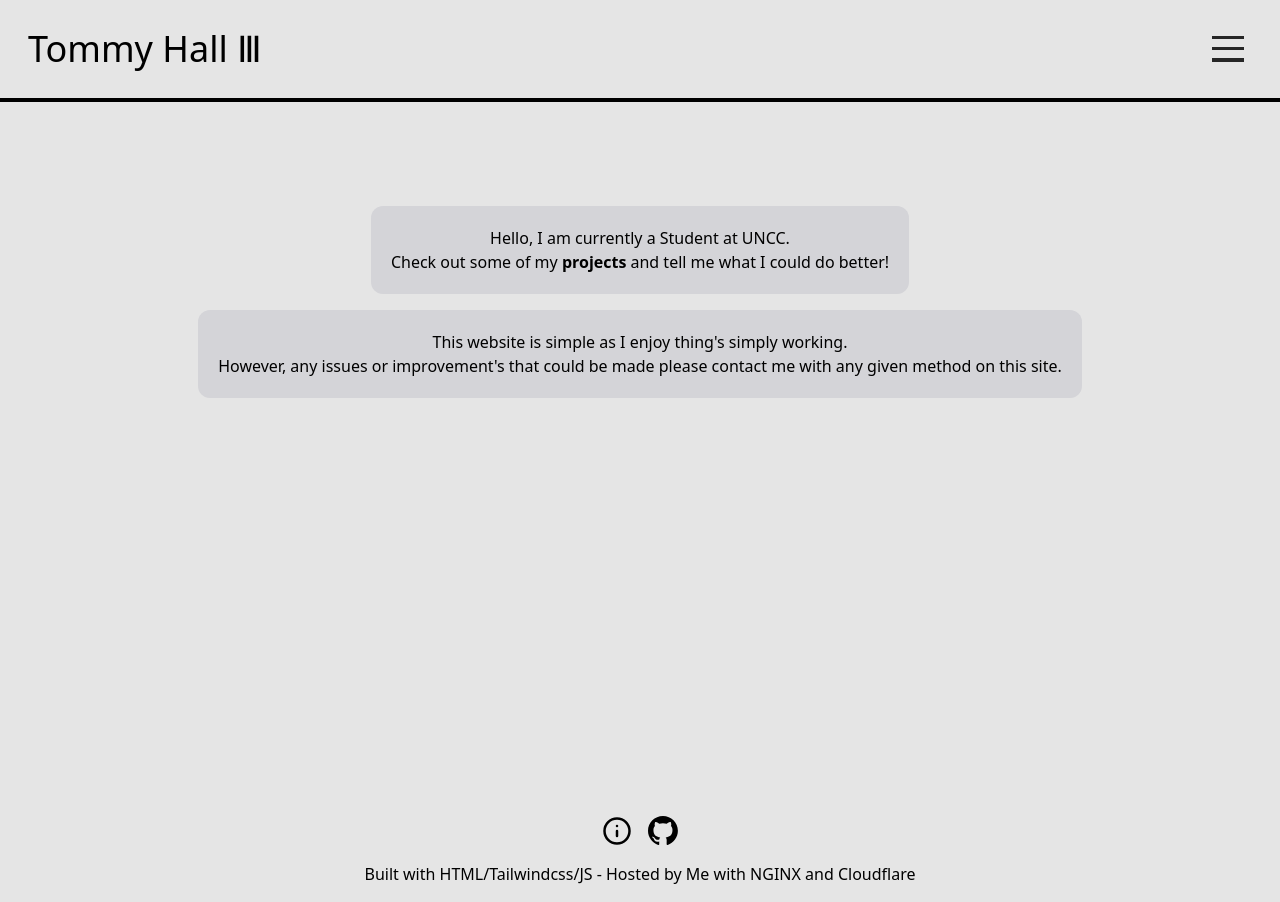
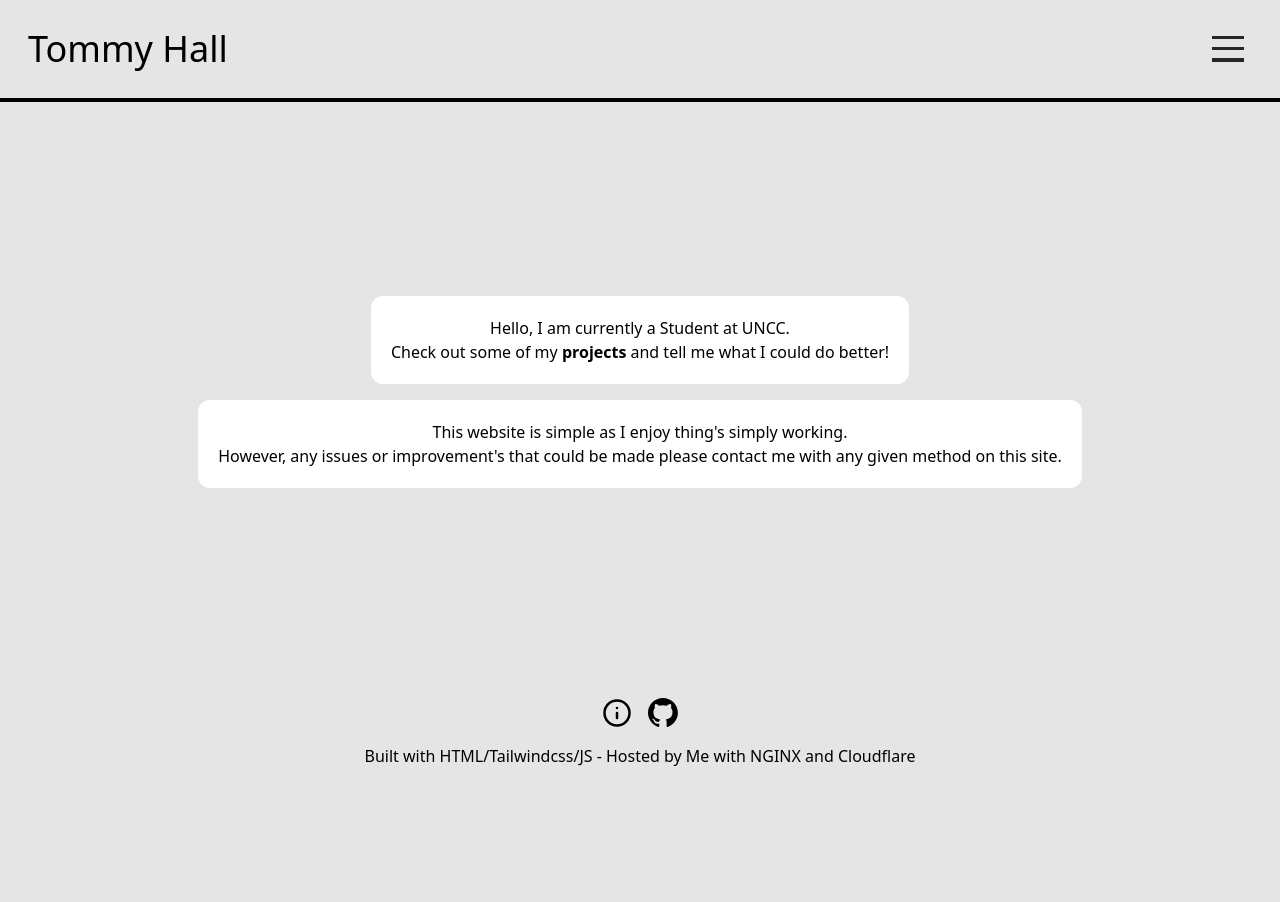
Before and after one commit to TeejMcSteez/pw, a website: page src/index.html in a window 1280 px wide. After the commit the page ends 800 px from the top, so only its background shows below. Drawn offline with nearby package versions, Linux system fonts and the light colour scheme; files that its build step writes are made by us from their sources.

Commit message:
Update index.html

```diff
--- a/src/index.html
+++ b/src/index.html
@@ -7,32 +7,34 @@
     <link rel="stylesheet" href="output.css">
     <title>Tommy Hall's Website</title>
   </head>
-  <body class="baseline dark:bg-zinc-900 bg-neutral-200">
-
+  <body class="baseline flex min-h-screen flex-col bg-neutral-200 dark:bg-zinc-900">
     <header class="flex flex-row justify-between m-5 p-2">
-      <h1 class="flex items-center md:text-4xl text-2xl bold dark:invert">
-        Tommy Hall &#8546
+      <h1 id="name" class="flex items-center md:text-4xl text-2xl bold dark:invert" onmouseover="hoverRevealName()">
+        Tommy Hall
       </h1>
       <nav class="flex flex-row items-center justify-center">
         <div class="dropdown" href="javascript:void(0);" onclick="toggleMenu()">
-
           <div class="">
-            <span id="bar1" class="block m-2 h-[.2rem] w-[2rem] bg-neutral-800 dark:bg-neutral-200"></span>
-            <span id="bar2" class="block m-2 h-[.2rem] w-[2rem] bg-neutral-800 dark:bg-neutral-200"></span>
-            <span id="bar3" class="block m-2 h-[.2rem] w-[2rem] bg-neutral-800 dark:bg-neutral-200"></span>
+            <span
+              id="bar1"
+              class="block m-2 h-[.2rem] w-[2rem] bg-neutral-800 dark:bg-neutral-200"
+            ></span>
+            <span
+              id="bar2"
+              class="block m-2 h-[.2rem] w-[2rem] bg-neutral-800 dark:bg-neutral-200"
+            ></span>
+            <span
+              id="bar3"
+              class="block m-2 h-[.2rem] w-[2rem] bg-neutral-800 dark:bg-neutral-200"
+            ></span>
           </div>
 
-          <div id="dropdownContent" class="dropdownContent dark:bg-neutral-200 bg-neutral-800 dark:bg-neutral-200 rounded-xl p-2">
-            <a
-              class="navbtn"
-              href="contact.html"
-              >Contact</a
-            >
-            <a
-              class="navbtn"
-              href="projects.html"
-              >Projects</a
-            >
+          <div
+            id="dropdownContent"
+            class="dropdownContent dark:bg-neutral-200 bg-neutral-800 dark:bg-neutral-200 rounded-xl p-2"
+          >
+            <a class="navbtn" href="contact.html">Contact</a>
+            <a class="navbtn" href="projects.html">Projects</a>
           </div>
         </div>
       </nav>
@@ -40,32 +42,36 @@
     <!-- Basic bar responsive to background settings -->
     <div class="h-1 min-w-screen dark:bg-red-800 bg-black"></div>
 
-    <main class="flex flex-col items-center justify-center min-h-[50vh]">
-
+    <main class="flex flex-grow flex-col items-center justify-center gap-4 p-4 dark:text-white">
       <div
-        class="flex flex-col justify-center items-center text-center p-5 m-2 rounded-xl bg-zinc-300"
+        class="flex flex-col justify-center items-center text-center p-5 rounded-xl bg-white dark:bg-zinc-800"
       >
         <p>
-          Hello, I am currently a Student at UNCC.<br />Check out some of my <a href="projects.html" class="font-bold hover:invert-100">projects</a> and tell me what I could do better!
+          Hello, I am currently a Student at UNCC.<br />Check out some of my
+          <a href="projects.html" class="font-bold hover:invert-100"
+            >projects</a
+          >
+          and tell me what I could do better!
         </p>
       </div>
 
       <div
-        class="flex flex-col text-center p-5 m-2 rounded-xl bg-zinc-300"
+        class="flex flex-col text-center p-5 rounded-xl bg-white dark:bg-zinc-800"
       >
         <p>
-          This website is simple as I enjoy thing's simply working.<br>However, any issues or improvement's
-          that could be made please contact me with any given method on this site.
+          This website is simple as I enjoy thing's simply working.<br />However,
+          any issues or improvement's that could be made please contact me with
+          any given method on this site.
         </p>
       </div>
-
     </main>
 
-    <footer
-      class="flex flex-col justify-end items-center text-center min-h-[50vh]"
-    >
+    <footer class="flex flex-col justify-end items-center text-center p-4">
       <div id="icons" class="flex flex-row">
-        <a class="hover:invert mr-2" target="_blank" href="mailto:teejmcsteez+website@gmail.com"
+        <a
+          class="hover:invert mr-2"
+          target="_blank"
+          href="mailto:teejmcsteez+website@gmail.com"
           ><img
             src="icons/contact.svg"
             alt="contactButton"
@@ -86,11 +92,23 @@
         /></a>
       </div>
       <p class="p-2 m-2 dark:invert">
-        Built with HTML/<a target="_blank" href="https://www.tailwindcss.com/"
+        Built with HTML/<a
+          target="_blank"
+          href="https://www.tailwindcss.com/"
+          class="hover:underline"
           >Tailwindcss</a
-        >/JS - Hosted by Me with<a target="_blank" href="https://nginx.org/">
+        >/JS - Hosted by Me with<a
+          target="_blank"
+          href="https://nginx.org/"
+          class="hover:underline"
+        >
           NGINX</a
-        > and<a target="_blank" href="https://www.cloudflare.com">
+        >
+        and<a
+          target="_blank"
+          href="https://www.cloudflare.com"
+          class="hover:underline"
+        >
           Cloudflare</a
         >
       </p>
```
